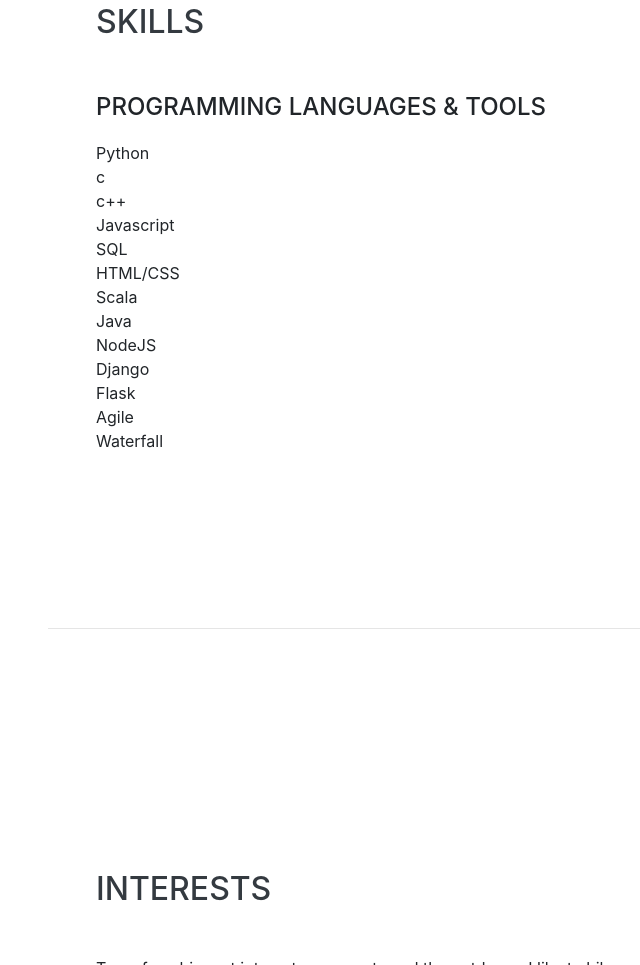
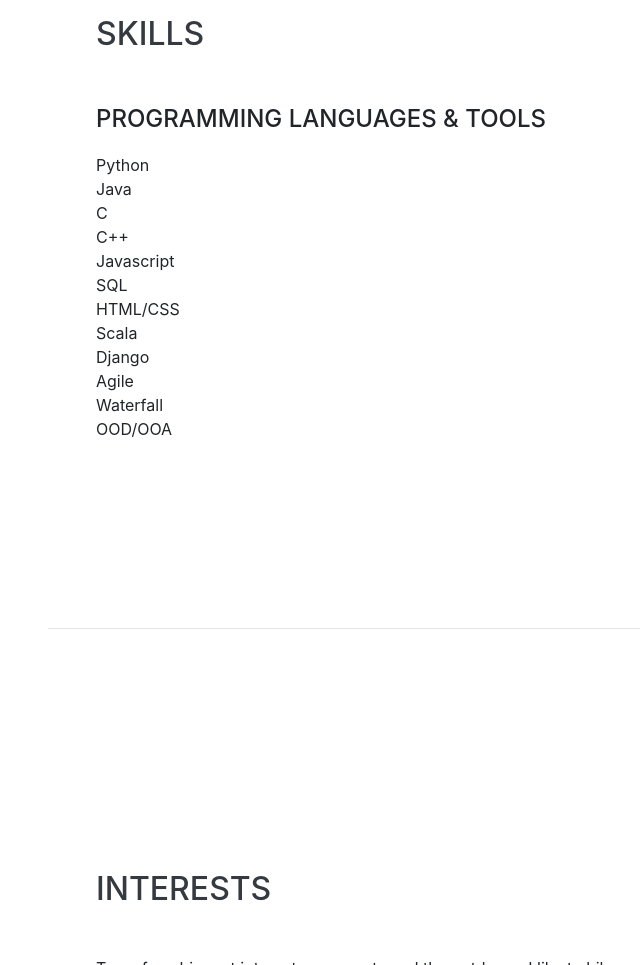
Before and after one commit to jakeshay/jakeshay.github.io, a website with bundled scripts: page index.html in a window 1280 px wide. Shown: the part 4562-5527 px from the top of the page, without its empty margins (224-864 px from the left). Built offline with nearby package versions, Linux system fonts and the light colour scheme; a web font is replaced by a local one.

Commit message:
revisions

```diff
--- a/index.html
+++ b/index.html
@@ -253,18 +253,17 @@
 
         <div class="subheading mb-3">Programming Languages &amp; Tools</div>
         <div>Python</div>
-        <div>c</div>
-        <div>c++</div>
+        <div>Java</div>
+        <div>C</div>
+        <div>C++</div>
         <div>Javascript</div>
         <div>SQL</div>
         <div>HTML/CSS</div>
         <div>Scala</div>
-        <div>Java</div>
-        <div>NodeJS</div>
         <div>Django</div>
-        <div>Flask</div>
         <div>Agile</div>
         <div>Waterfall</div>
+        <div>OOD/OOA</div>
 
 
     </section>
```
